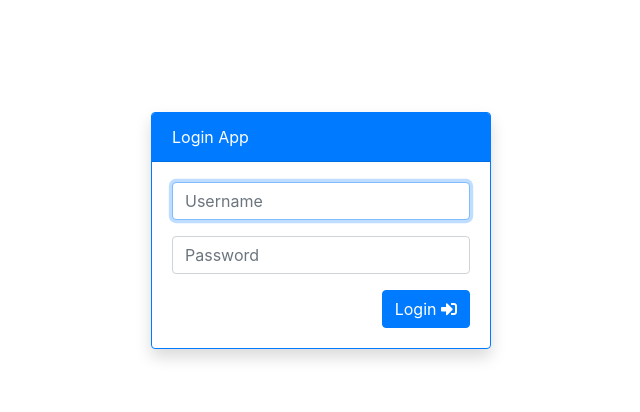
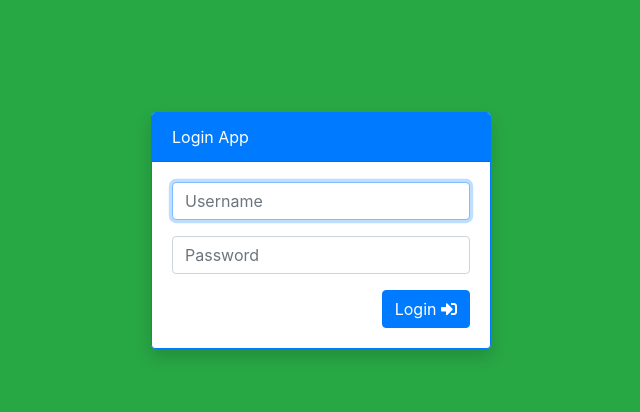
Before and after one commit to Asimilamy/spk_saw, a PHP site: page /views/auth/login.php in a window 1280 px wide. Shown: the top 412 px of the page, without its empty margins (319-959 px from the left). Run offline with PHP 8.4, Linux system fonts and the light colour scheme.

Commit message:
Updates
- Updates login page color to green, to compliment with the home panel

```diff
--- a/views/auth/login.php
+++ b/views/auth/login.php
@@ -10,7 +10,7 @@
         <link rel="stylesheet" href="assets/bootstrap-4.3.1-dist/css/bootstrap.min.css">
         <link rel="stylesheet" href="assets/fontawesome-free-5.8.2-web/css/all.min.css">
     </head>
-    <body class="bg-default" style="padding-top: 5%; padding-bottom: 5%;">
+    <body class="bg-success" style="padding-top: 5%; padding-bottom: 5%;">
         <div class="container d-flex justify-content-center">
             <div class="col-lg-4 col-sm-6 col-xs-12">
                 <div class="card border-primary mt-5 shadow">
```
